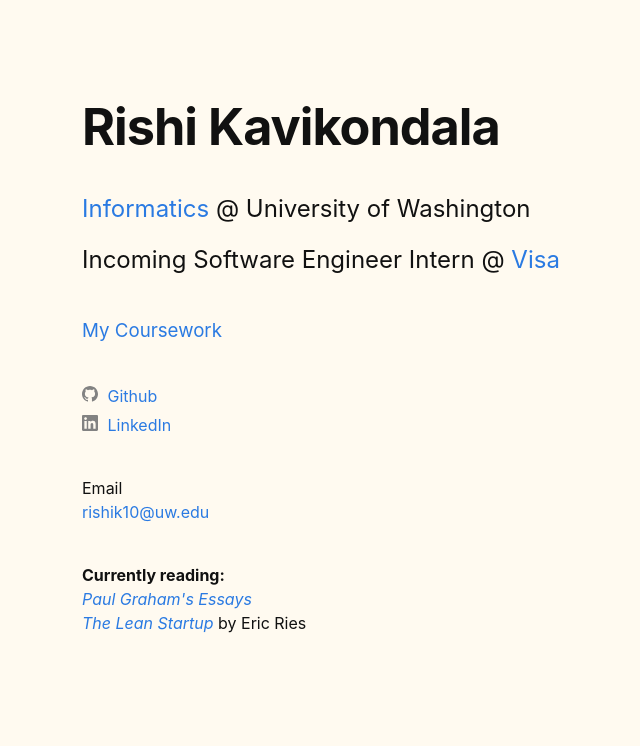
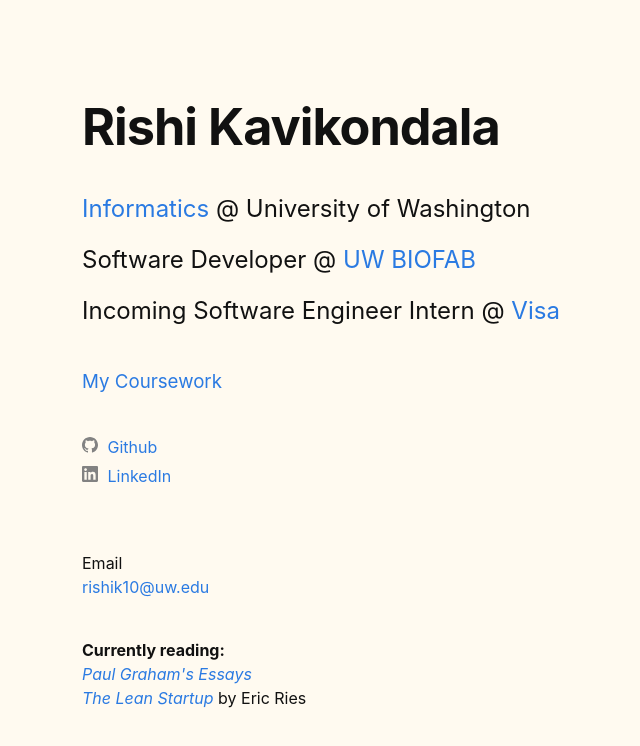
Before and after one commit to rishikavikondala/rishikavikondala.github.io, a plain HTML site: page index.html in a window 1280 px wide. Shown: the whole page, without its empty margins (188-828 px from the left). Drawn offline with Linux system fonts and the light colour scheme.

Commit message:
Home update

```diff
--- a/index.html
+++ b/index.html
@@ -27,6 +27,7 @@
         <h1 class="post-title"><strong><big>Rishi Kavikondala</big></strong></h1>
         <br>
         <h2><a href='https://ischool.uw.edu/programs/informatics'>Informatics</a> @ University of Washington</h2>
+        <h2>Software Developer @ <a href='http://www.uwbiofab.org/'>UW BIOFAB</a></h2>
         <h2>Incoming Software Engineer Intern @ <a href='https://usa.visa.com'>Visa</a></h2>
         <br>
           <!--<ul class="post-list">
@@ -48,7 +49,7 @@
           <ul class="social-media-list">
             <li>
               <a href="https://github.com/rishikavikondala"><svg class="svg-icon"><use xlink:href="minima-social-icons.svg#github"></use></svg> <span class="username">Github</span></a></li>
-              <li><a href="https://www.linkedin.com/in/rishikavikondala/"><svg class="svg-icon"><use xlink:href="minima-social-icons.svg#linkedin"></use></svg> <span class="username">LinkedIn</span></a></li>
+              <li><a href="https://www.linkedin.com/in/rishikavikondala/"><svg class="svg-icon"><use xlink:href="minima-social-icons.svg#linkedin"></use></svg> <span class="username">LinkedIn</span></a></li> <br>
           </ul>
           <br>
           <ul class="contact-list">
```
